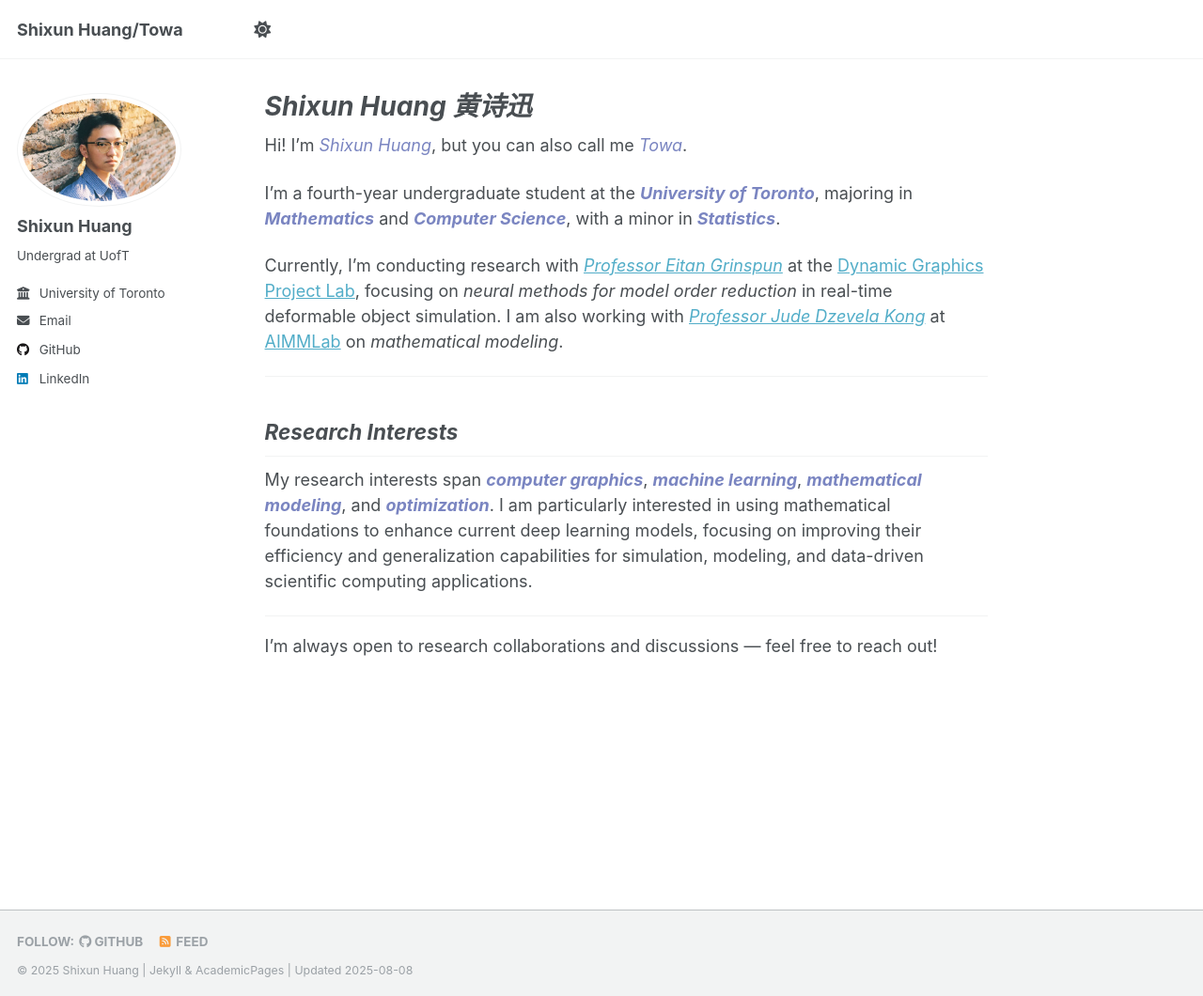
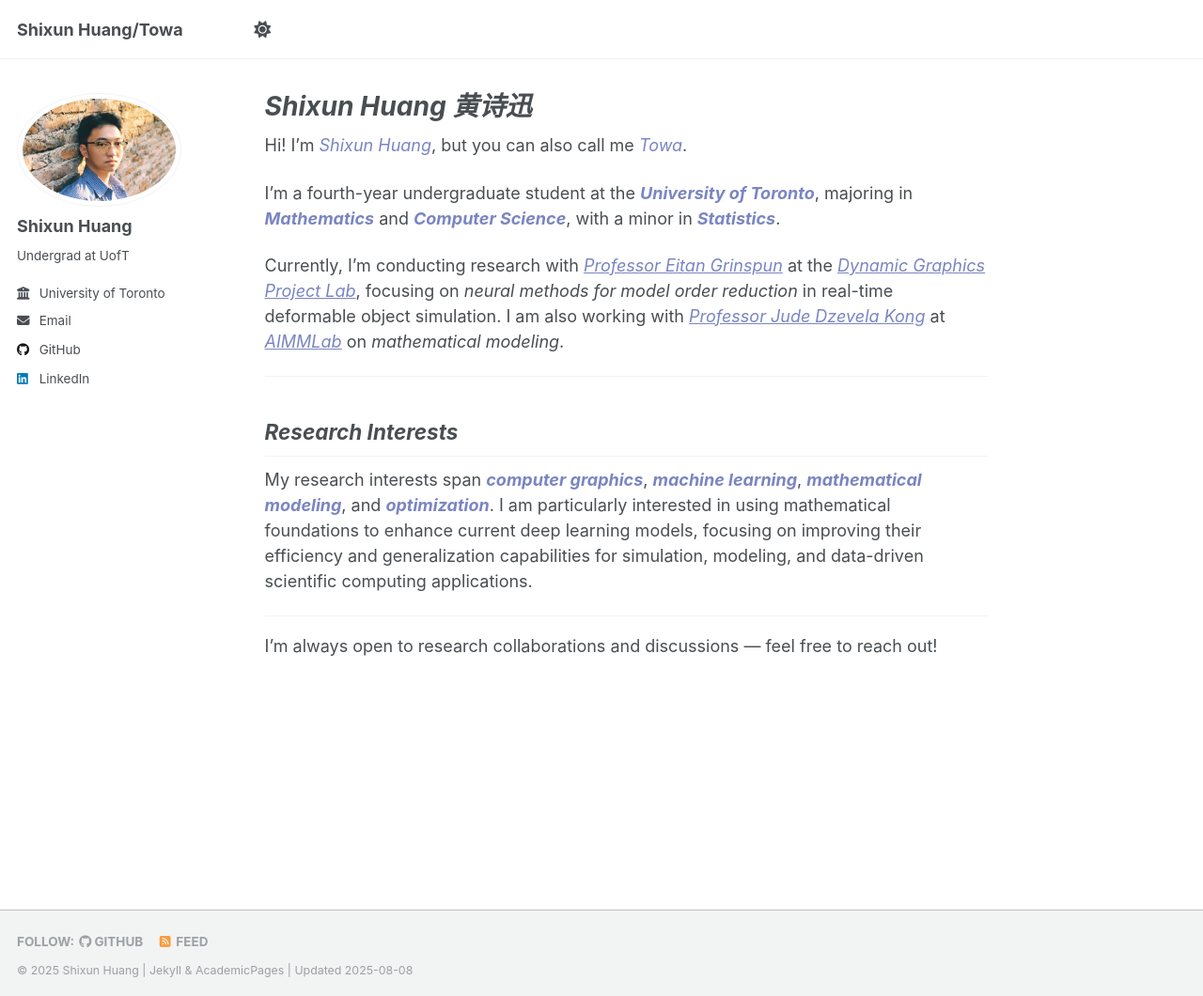
Before and after one commit to Alessange/Alessange.github.io, a Jekyll site: the page built from _pages/about.md, in a window 1280 px wide and 1060 px high. Shown: the whole window at 94% size. Built offline with Jekyll 4.4.1, drawn with Linux system fonts in a browser that asks for light colours; a script that is not in the unit is left out.

Commit message:
new about

```diff
--- a/_pages/about.md
+++ b/_pages/about.md
@@ -10,7 +10,7 @@
 
 I'm a fourth-year undergraduate student at the <span style="color:#7A85C1; font-weight:bold;">*University of Toronto*</span>, majoring in <span style="color:#7A85C1; font-weight:bold;">*Mathematics*</span> and <span style="color:#7A85C1; font-weight:bold;">*Computer Science*</span>, with a minor in <span style="color:#7A85C1; font-weight:bold;">*Statistics*</span>.
 
-Currently, I'm conducting research with <span style="color:#7A85C1;">*[Professor Eitan Grinspun](https://www.dgp.toronto.edu/~eitan/)*</span> at the <span style="color:#7A85C1;">[Dynamic Graphics Project Lab](https://www.dgp.toronto.edu/)</span>, focusing on *neural methods for model order reduction* in real-time deformable object simulation. I am also working with <span style="color:#7A85C1;">*[Professor Jude Dzevela Kong](https://www.mathematics.utoronto.ca/people/directories/all-faculty/jude-kong)*</span> at <span style="color:#7A85C1;">[AIMMLab](https://aimmlab.org/)</span> on *mathematical modeling*.
+Currently, I'm conducting research with <a href="https://www.dgp.toronto.edu/~eitan/" style="color:#7A85C1;"><em>Professor Eitan Grinspun</em></a> at the <a href="https://www.dgp.toronto.edu/" style="color:#7A85C1;"><em>Dynamic Graphics Project Lab</em></a>, focusing on *neural methods for model order reduction* in real-time deformable object simulation. I am also working with <a href="https://www.mathematics.utoronto.ca/people/directories/all-faculty/jude-kong" style="color:#7A85C1;"><em>Professor Jude Dzevela Kong</em></a> at <a href="https://aimmlab.org/" style="color:#7A85C1;"><em>AIMMLab</em></a> on *mathematical modeling*.
 
 ---
 
```
